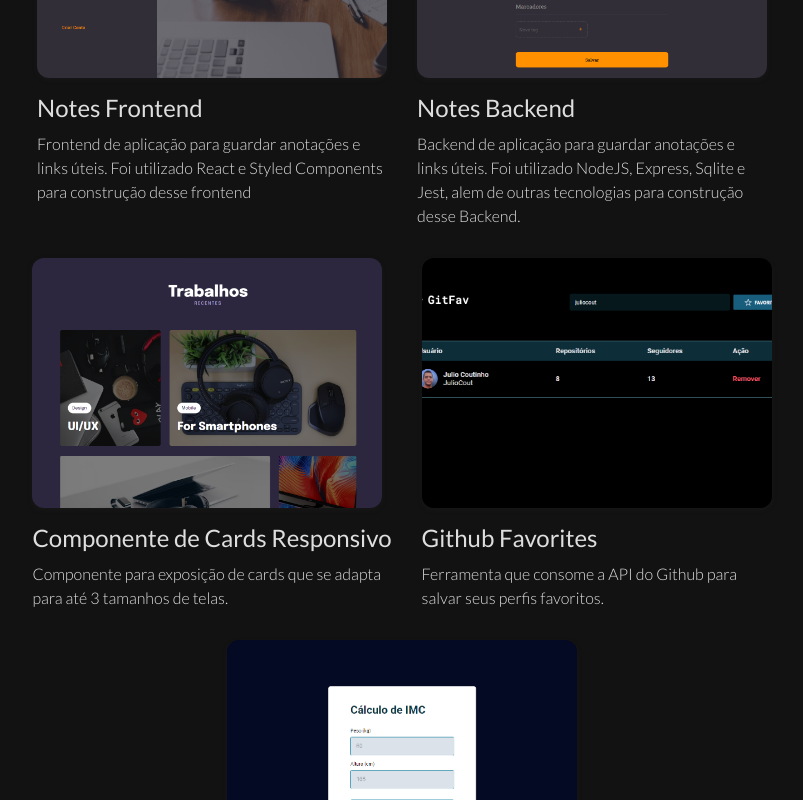
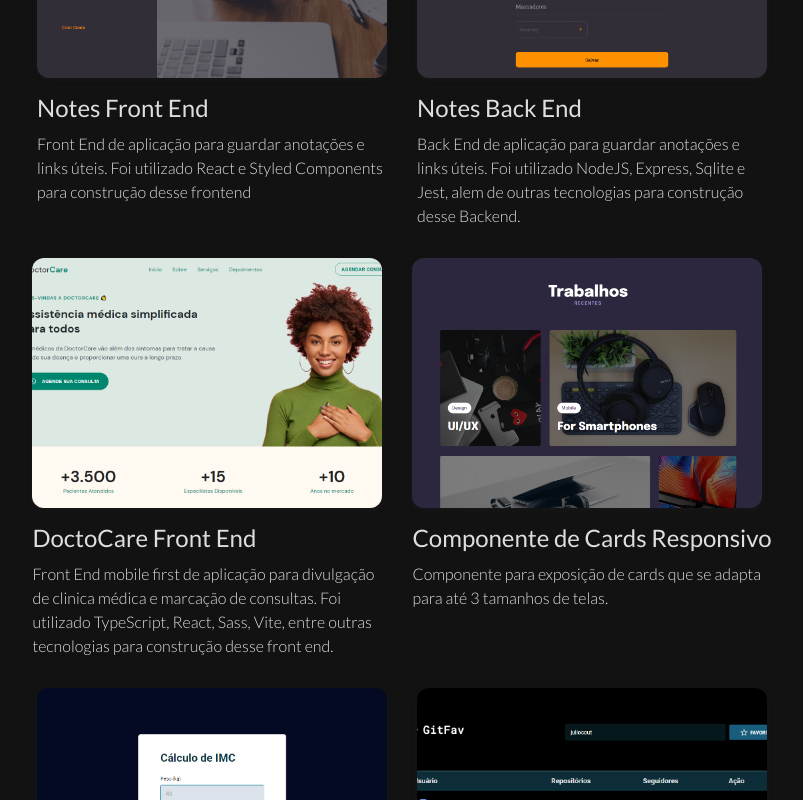
Before and after one commit to JulioCout/my-portfolio, a React (Vite) app: page / in a window 1280 px wide. Shown: the part 1680-2480 px from the top of the page, without its empty margins (238-1041 px from the left). Built offline with nearby package versions, Linux system fonts and the light colour scheme.

Commit message:
doctocare project insertion

```diff
--- /dev/null
+++ b/jobs-data.json
@@ -0,0 +1,50 @@
+[
+    {
+        "title": "Notes Front End",
+        "description": "Front End de aplicação para guardar anotações e links úteis. Foi utilizado React e Styled Components para construção desse frontend",
+        "linkDemo": "https://julionotes.netlify.app/",
+        "linkGit": "https://github.com/JulioCout/Notes_Frontend",
+        "thumbnail": "./src/assets/thumbnails/notesfront-thumbnail.png",
+        "tag": "frontend"
+    },
+    {
+        "title": "Notes Back End",
+        "description": "Back End de aplicação para guardar anotações e links úteis. Foi utilizado NodeJS, Express, Sqlite e Jest, alem de outras tecnologias para construção desse Backend.",
+        "linkDemo": "https://julionotes.netlify.app/",
+        "linkGit": "https://github.com/JulioCout/Notes_Backend",
+        "thumbnail": "./src/assets/thumbnails/notesback-thumbnail.png",
+        "tag": "backend"
+    },
+    {
+        "title": "DoctoCare Front End",
+        "description": "Front End mobile first de aplicação para divulgação de clinica médica e marcação de consultas. Foi utilizado TypeScript, React, Sass, Vite, entre outras tecnologias para construção desse front end.",
+        "linkDemo": "https://juliodoctorcare.netlify.app/",
+        "linkGit": "https://github.com/JulioCout/doctorCare",
+        "thumbnail": "./src/assets/thumbnails/doctorCare-thumbnail.png",
+        "tag": "frontend"
+    },
+    {
+        "title": "Componente de Cards Responsivo",
+        "description": "Componente para exposição de cards que se adapta para até 3 tamanhos de telas.",
+        "linkDemo": "https://jobs-component.netlify.app/",
+        "linkGit": "https://github.com/JulioCout/responsive_grid",
+        "thumbnail": "./src/assets/thumbnails/responsiveComponent-thumbnail.png",
+        "tag": "frontend"
+    },
+    {
+        "title": "Github Favorites",
+        "description": "Ferramenta que consome a API do Github para salvar seus perfis favoritos.",
+        "linkDemo": "https://gitfavorites.netlify.app/",
+        "linkGit": "https://github.com/JulioCout/gitfav",
+        "thumbnail": "./src/assets/thumbnails/imcComponent-thumbnail.png",
+        "tag": "tools"
+    },
+    {
+        "title": "Componente Cálculo de IMC",
+        "description": "Componente para realização de cálculo de índice de massa corporal.",
+        "linkDemo": "https://imc-component.netlify.app/",
+        "linkGit": "https://github.com/JulioCout/imc-component",
+        "thumbnail": "./src/assets/thumbnails/gitfav-thumbnail.png",
+        "tag": "tools"
+    }
+]
--- a/src/components/ProjectSection/index.jsx
+++ b/src/components/ProjectSection/index.jsx
@@ -3,57 +3,10 @@ import { useState } from "react"
 
 import { Project } from "../Project"
 
-import notesfrontImg from "../../assets/thumbnails/notesfront-thumbnail.png"
-import notesbackImg from "../../assets/thumbnails/notesback-thumbnail.png"
-import resposiveComponent from "../../assets/thumbnails/responsiveComponent-thumbnail.png"
-import imcComponent from "../../assets/thumbnails/imcComponent-thumbnail.png"
-import gitfav from "../../assets/thumbnails/gitfav-thumbnail.png"
+import projects from "../../../jobs-data.json"
 
 
 export function ProjectSection() {
-
-    const projects = [
-        {
-            title: "Notes Frontend",
-            description: "Frontend de aplicação para guardar anotações e links úteis. Foi utilizado React e Styled Components para construção desse frontend",
-            linkDemo: "https://julionotes.netlify.app/",
-            linkGit: "https://github.com/JulioCout/Notes_Frontend",
-            thumbnail: `${notesfrontImg}`,
-            tag: "frontend"
-        },
-        {
-            title: "Notes Backend",
-            description: "Backend de aplicação para guardar anotações e links úteis. Foi utilizado NodeJS, Express, Sqlite e Jest, alem de outras tecnologias para construção desse Backend.",
-            linkDemo: "https://julionotes.netlify.app/",
-            linkGit: "https://github.com/JulioCout/Notes_Backend",
-            thumbnail: `${notesbackImg}`,
-            tag: "backend"
-        },
-        {
-            title: "Componente de Cards Responsivo",
-            description: "Componente para exposição de cards que se adapta para até 3 tamanhos de telas.",
-            linkDemo: "https://jobs-component.netlify.app/",
-            linkGit: "https://github.com/JulioCout/responsive_grid",
-            thumbnail: `${resposiveComponent}`,
-            tag: "frontend"
-        },
-        {
-            title: "Github Favorites",
-            description: "Ferramenta que consome a API do Github para salvar seus perfis favoritos.",
-            linkDemo: "https://gitfavorites.netlify.app/",
-            linkGit: "https://github.com/JulioCout/gitfav",
-            thumbnail: `${gitfav}`,
-            tag: "tools"
-        },
-        {
-            title: "Componente Cálculo de IMC",
-            description: "Componente para realização de cálculo de índice de massa corporal.",
-            linkDemo: "https://imc-component.netlify.app/",
-            linkGit: "https://github.com/JulioCout/imc-component",
-            thumbnail: `${imcComponent}`,
-            tag: "tools"
-        }
-    ]
 
     const [isActive, setIsActive] = useState("all")
     const [cardsToShow, setCardsToShow] = useState(projects)
--- a/src/index.css
+++ /dev/null
@@ -1,70 +0,0 @@
-:root {
-  font-family: Inter, Avenir, Helvetica, Arial, sans-serif;
-  font-size: 16px;
-  line-height: 24px;
-  font-weight: 400;
-
-  color-scheme: light dark;
-  color: rgba(255, 255, 255, 0.87);
-  background-color: #242424;
-
-  font-synthesis: none;
-  text-rendering: optimizeLegibility;
-  -webkit-font-smoothing: antialiased;
-  -moz-osx-font-smoothing: grayscale;
-  -webkit-text-size-adjust: 100%;
-}
-
-a {
-  font-weight: 500;
-  color: #646cff;
-  text-decoration: inherit;
-}
-a:hover {
-  color: #535bf2;
-}
-
-body {
-  margin: 0;
-  display: flex;
-  place-items: center;
-  min-width: 320px;
-  min-height: 100vh;
-}
-
-h1 {
-  font-size: 3.2em;
-  line-height: 1.1;
-}
-
-button {
-  border-radius: 8px;
-  border: 1px solid transparent;
-  padding: 0.6em 1.2em;
-  font-size: 1em;
-  font-weight: 500;
-  font-family: inherit;
-  background-color: #1a1a1a;
-  cursor: pointer;
-  transition: border-color 0.25s;
-}
-button:hover {
-  border-color: #646cff;
-}
-button:focus,
-button:focus-visible {
-  outline: 4px auto -webkit-focus-ring-color;
-}
-
-@media (prefers-color-scheme: light) {
-  :root {
-    color: #213547;
-    background-color: #ffffff;
-  }
-  a:hover {
-    color: #747bff;
-  }
-  button {
-    background-color: #f9f9f9;
-  }
-}
--- a/src/main.jsx
+++ b/src/main.jsx
@@ -1,7 +1,6 @@
 import React from 'react'
 import ReactDOM from 'react-dom/client'
 import App from './App'
-import './index.css'
 
 ReactDOM.createRoot(document.getElementById('root')).render(
   <React.StrictMode>
```
Also changed, not shown: src/assets/thumbnails/doctorCare-thumbnail.png (added).
